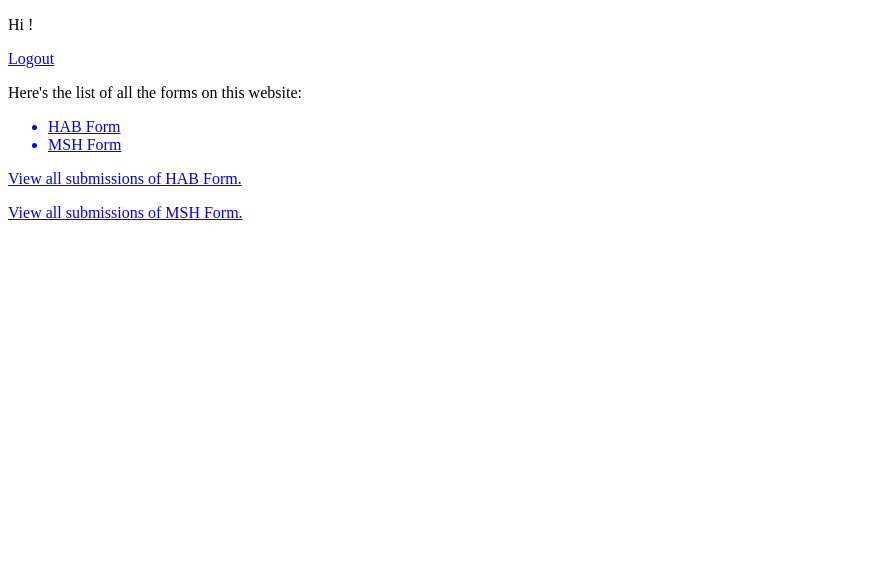
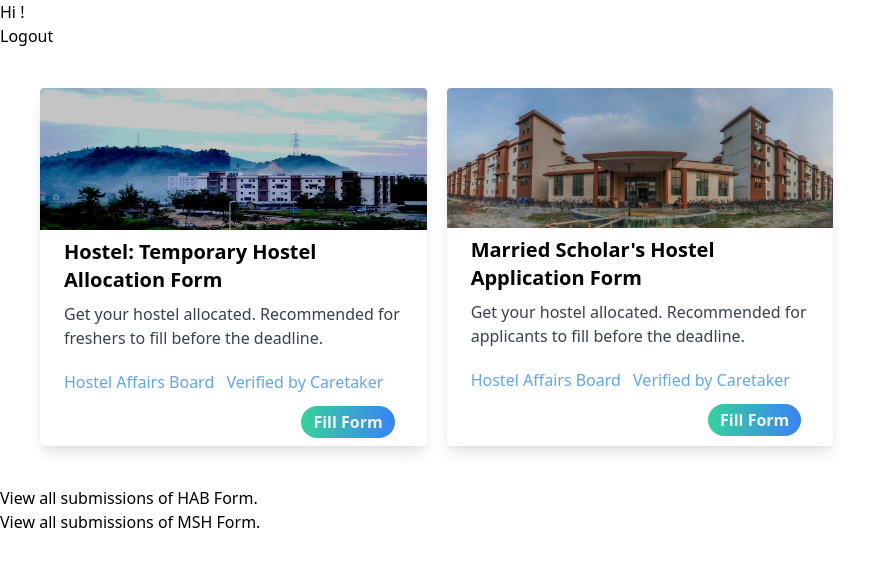
Before and after one commit to swciitg/msh-booking-portal, a Django app: template msh_booking_portal/templates/index.html in a window 1280 px wide. Shown: the top 567 px of the page, without its empty margins (0-896 px from the left). Run offline with Django 3.2, Linux system fonts and the light colour scheme; the template is opened without the code that fills it, so the values that code supplies are empty.

Commit message:
Added frontend cards for the landing page.

```diff
--- a/msh_booking_portal/msh_booking_portal/settings.py
+++ b/msh_booking_portal/msh_booking_portal/settings.py
@@ -143,6 +143,10 @@ USE_TZ = True
 # https://docs.djangoproject.com/en/3.2/howto/static-files/
 
 STATIC_URL = '/static/'
+STATICFILES_DIRS = (
+    os.path.join(BASE_DIR, 'static'),
+)
+
 
 # Default primary key field type
 # https://docs.djangoproject.com/en/3.2/ref/settings/#default-auto-field
--- a/msh_booking_portal/templates/index.html
+++ b/msh_booking_portal/templates/index.html
@@ -1,18 +1,55 @@
 <!DOCTYPE html>
 <html lang="en">
 <head>
+    {% load static %}
+    <link href="https://unpkg.com/tailwindcss@^2/dist/tailwind.min.css" rel="stylesheet">
     <meta charset="UTF-8">
     <title>MSH Portal</title>
 </head>
+<body>
 <p>
     <p>Hi {{ user.username }}!</p>
     <p><a href="/accounts/logout/">Logout</a></p>
 
-    Here's the list of all the forms on this website:
-    <ul>
-        <a href="/hab/add"><li>HAB Form</li></a>
-        <a href="msh/add/"><li>MSH Form</li></a>
-    </ul>
+    <div class="p-10 grid grid-cols-1 sm:grid-cols-1 md:grid-cols-2 lg:grid-cols-3 xl:grid-cols-3 gap-5">
+        <!--Card 1-->
+        <div class="rounded overflow-hidden shadow-lg">
+          <img class="w-full" src="/static/index-carousel-1.jpg" alt="Mountain">
+          <div class="px-6 py-2">
+            <div class="font-bold text-xl mb-2">Hostel: Temporary Hostel Allocation Form</div>
+            <p class="text-gray-700 text-base">
+              Get your hostel allocated. Recommended for freshers to fill before the deadline.
+            </p>
+          </div>
+          <div class="px-6 pt-2 pb-2">
+              <span class="inline-block py-1 text-blue-400 mr-2 mb-2">Hostel Affairs Board</span>
+              <span class="inline-block text-blue-400 mr-2 mb-2">Verified by Caretaker</span>
+              <a href="/hab/add"><button class="float-right inline-block bg-gradient-to-r from-green-400 to-blue-500 hover:from-pink-500 hover:to-yellow-500 rounded-full px-3 py-1 font-semibold text-gray-100 mr-2 mb-2">Fill Form</button></a>
+<!--            <span class="inline-block bg-gray-200 rounded-full px-3 py-1 text-sm font-semibold text-gray-700 mr-2 mb-2">#photography</span>-->
+<!--            <span class="inline-block bg-gray-200 rounded-full px-3 py-1 text-sm font-semibold text-gray-700 mr-2 mb-2">#travel</span>-->
+<!--            <span class="inline-block bg-gray-200 rounded-full px-3 py-1 text-sm font-semibold text-gray-700 mr-2 mb-2">#winter</span>-->
+          </div>
+        </div>
+
+        <!--Card 2-->
+        <div class="rounded overflow-hidden shadow-lg">
+          <img class="w-full" src="/static/index-carousel-2.jpg" alt="Mountain">
+          <div class="px-6 py-2">
+            <div class="font-bold text-xl mb-2">Married Scholar's Hostel Application Form</div>
+            <p class="text-gray-700 text-base">
+              Get your hostel allocated. Recommended for applicants to fill before the deadline.
+            </p>
+          </div>
+          <div class="px-6 pt-2 pb-2">
+              <span class="inline-block py-1 text-blue-400 mr-2 mb-2">Hostel Affairs Board</span>
+              <span class="inline-block text-blue-400 mr-2 mb-2">Verified by Caretaker</span>
+              <a href="/forms/msh/add/"><button class="float-right inline-block bg-gradient-to-r from-green-400 to-blue-500 hover:from-pink-500 hover:to-yellow-500 rounded-full px-3 py-1 font-semibold text-gray-100 mr-2 mb-2">Fill Form</button></a>
+<!--            <span class="inline-block bg-gray-200 rounded-full px-3 py-1 text-sm font-semibold text-gray-700 mr-2 mb-2">#photography</span>-->
+<!--            <span class="inline-block bg-gray-200 rounded-full px-3 py-1 text-sm font-semibold text-gray-700 mr-2 mb-2">#travel</span>-->
+<!--            <span class="inline-block bg-gray-200 rounded-full px-3 py-1 text-sm font-semibold text-gray-700 mr-2 mb-2">#winter</span>-->
+          </div>
+        </div>
+    </div>
 
     <p><a href="/hab/view/">View all submissions of HAB Form.</a></p>
     <p><a href="msh/view/">View all submissions of MSH Form.</a></p>
```
Also changed, not shown: msh_booking_portal/db.sqlite3, msh_booking_portal/static/index-carousel-1.jpg (added), msh_booking_portal/static/index-carousel-2.jpg (added), msh_booking_portal/static/index-carousel-3.jpg (added), msh_booking_portal/templates/header.html (added).
